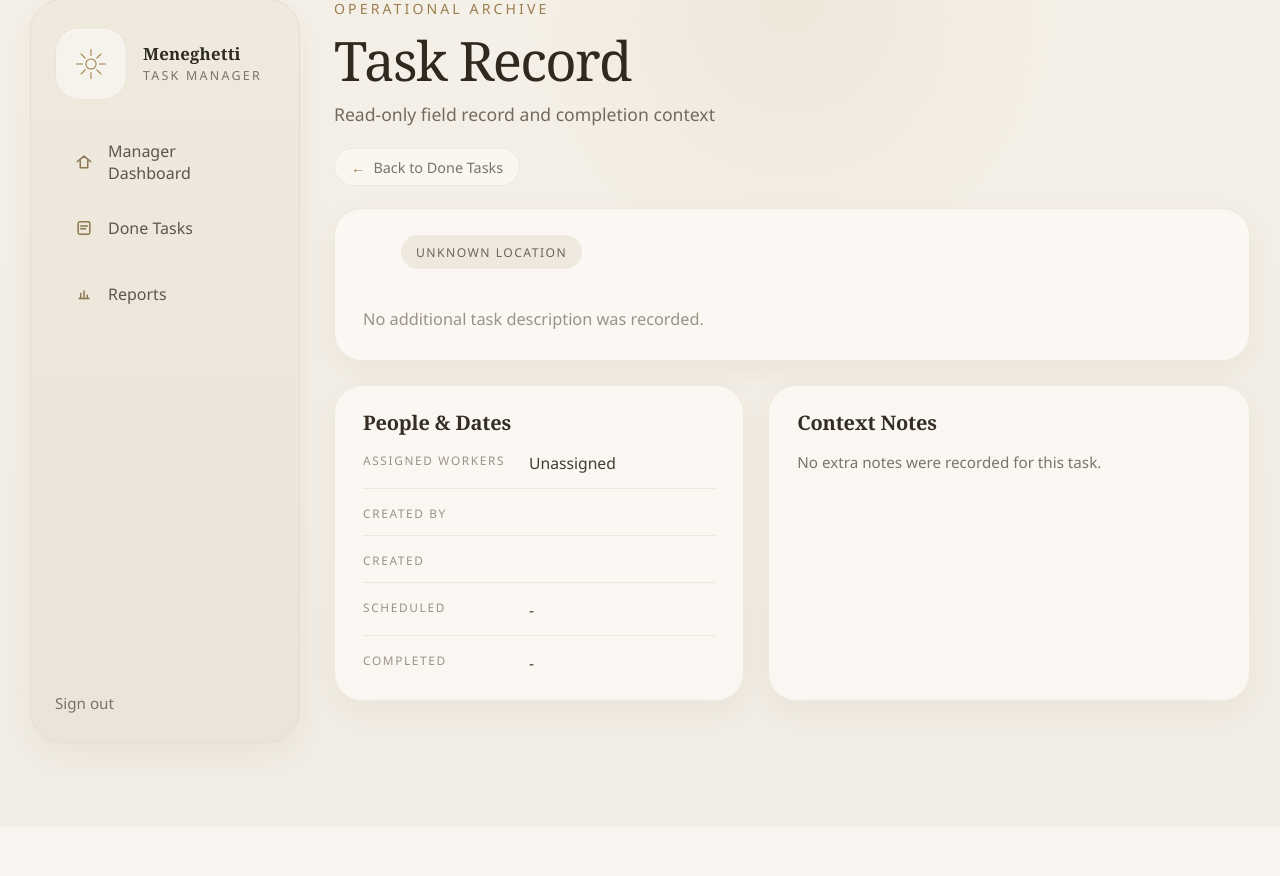
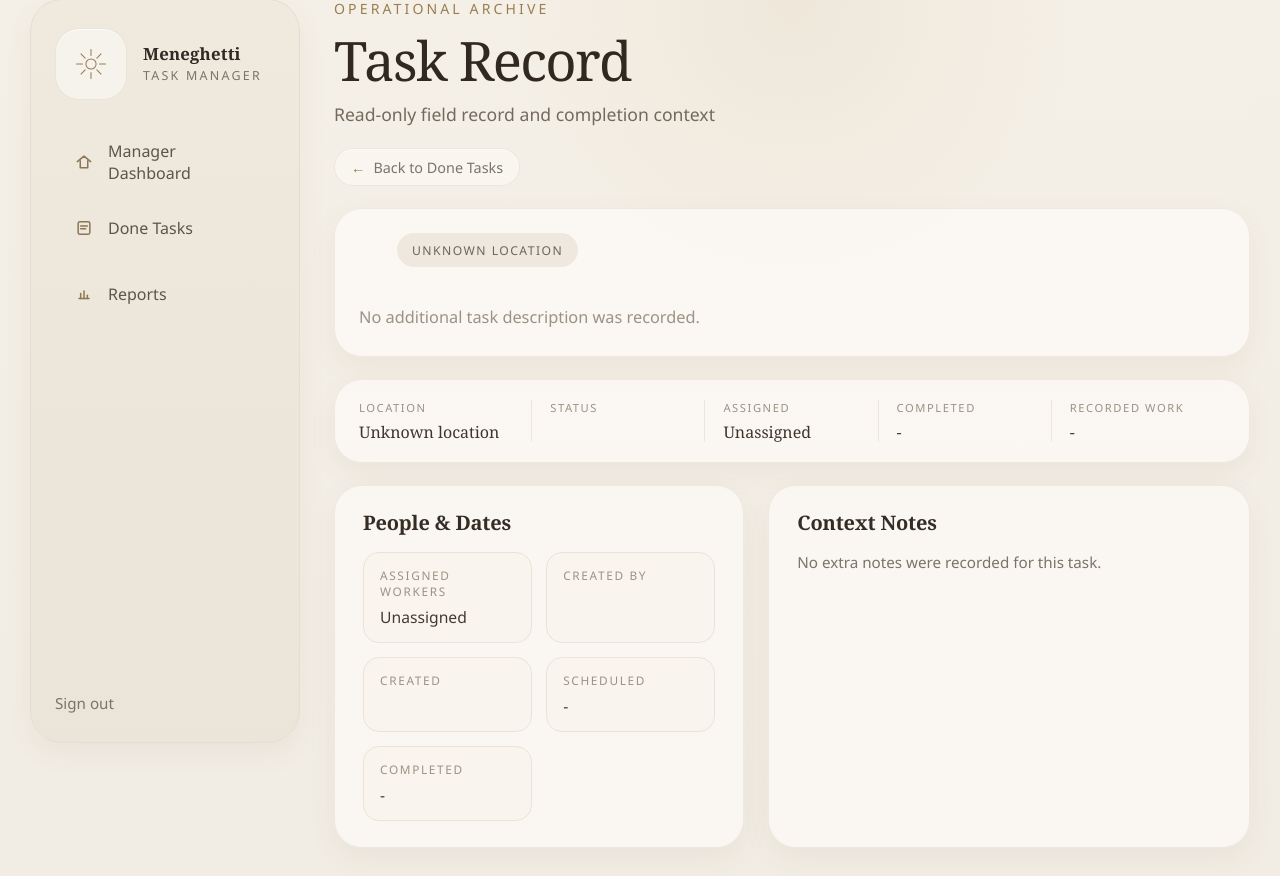
Before and after one commit to 1g0rb/taskmanager, a Flask app: template templates/manager/task_detail.html in a window 1280 px wide. Shown: the part 29-905 px from the top of the page. Before the commit the page ends 804 px from the top, so only its background shows below. Run offline with Flask 3, Linux system fonts and the light colour scheme; the template is opened without the code that fills it, so the values that code supplies are empty.

Commit message:
Refine manager task record layout

```diff
--- a/static/manager.css
+++ b/static/manager.css
@@ -772,18 +772,24 @@ a.manager-upcoming-row {
 
 .manager-record {
   display: grid;
-  gap: 24px;
+  gap: 22px;
 }
 
 .manager-record-hero {
   display: grid;
-  grid-template-columns: minmax(280px, 0.72fr) 1fr;
-  gap: 28px;
+  grid-template-columns: minmax(280px, 0.52fr) 1fr;
+  gap: 26px;
   align-items: stretch;
+  padding: 24px;
+}
+
+.manager-record-hero.has-no-image {
+  grid-template-columns: 1fr;
 }
 
 .manager-record-image-wrap {
-  min-height: 280px;
+  height: clamp(260px, 24vw, 340px);
+  max-height: 340px;
   overflow: hidden;
   border-radius: 24px;
   border: 1px solid rgba(157, 122, 70, 0.12);
@@ -813,8 +818,8 @@ a.manager-upcoming-row {
 .manager-record-title {
   margin: 0 0 18px;
   font-family: Georgia, "Times New Roman", serif;
-  font-size: clamp(2.2rem, 3vw, 3.6rem);
-  line-height: 1;
+  font-size: clamp(2rem, 2.5vw, 3.1rem);
+  line-height: 1.02;
   letter-spacing: -0.03em;
   color: #312820;
 }
@@ -825,6 +830,47 @@ a.manager-upcoming-row {
   color: #6f665b;
   font-size: 1.02rem;
   line-height: 1.75;
+}
+
+.manager-record-summary {
+  display: grid;
+  grid-template-columns: repeat(5, minmax(0, 1fr));
+  gap: 0;
+  padding: 20px 24px;
+}
+
+.manager-record-summary-item {
+  display: grid;
+  gap: 7px;
+  padding: 0 18px;
+  border-right: 1px solid #eee6da;
+  min-width: 0;
+}
+
+.manager-record-summary-item:first-child {
+  padding-left: 0;
+}
+
+.manager-record-summary-item:last-child {
+  border-right: 0;
+  padding-right: 0;
+}
+
+.manager-record-summary-item span {
+  color: var(--md-text-muted);
+  font-size: 0.7rem;
+  letter-spacing: 0.14em;
+  text-transform: uppercase;
+}
+
+.manager-record-summary-item strong {
+  color: #3f352c;
+  font-family: Georgia, "Times New Roman", serif;
+  font-size: 1rem;
+  font-weight: 500;
+  line-height: 1.25;
+  overflow: hidden;
+  text-overflow: ellipsis;
 }
 
 .manager-record-description.is-muted {
@@ -839,21 +885,18 @@ a.manager-upcoming-row {
 
 .manager-record-meta {
   display: grid;
-  gap: 16px;
+  grid-template-columns: repeat(2, minmax(0, 1fr));
+  gap: 14px;
   margin: 0;
 }
 
 .manager-record-meta div {
   display: grid;
-  grid-template-columns: 150px 1fr;
-  gap: 16px;
-  padding-bottom: 14px;
-  border-bottom: 1px solid #eee6da;
-}
-
-.manager-record-meta div:last-child {
-  border-bottom: 0;
-  padding-bottom: 0;
+  gap: 7px;
+  padding: 14px 16px;
+  border: 1px solid #ebe3d7;
+  border-radius: 16px;
+  background: rgba(245, 240, 232, 0.42);
 }
 
 .manager-record-meta dt {
--- a/templates/manager/task_detail.html
+++ b/templates/manager/task_detail.html
@@ -59,7 +59,7 @@
     </div>
 
     <article class="manager-record">
-      <section class="manager-record-hero manager-card dashboard-card">
+      <section class="manager-record-hero manager-card dashboard-card{% if not primary_image %} has-no-image{% endif %}">
         {% if primary_image %}
         <div class="manager-record-image-wrap">
           <img class="manager-record-image" src="{{ url_for('static', filename=primary_image.path) }}" alt="{{ task.title }}">
@@ -79,6 +79,29 @@
           {% else %}
           <p class="manager-record-description is-muted">No additional task description was recorded.</p>
           {% endif %}
+        </div>
+      </section>
+
+      <section class="manager-record-summary manager-card dashboard-card" aria-label="Task summary">
+        <div class="manager-record-summary-item">
+          <span>Location</span>
+          <strong>{{ location.name if location else 'Unknown location' }}</strong>
+        </div>
+        <div class="manager-record-summary-item">
+          <span>Status</span>
+          <strong>{{ task.status|replace('_', ' ')|title }}</strong>
+        </div>
+        <div class="manager-record-summary-item">
+          <span>Assigned</span>
+          <strong>{{ assignee_names|join(', ') if assignee_names else 'Unassigned' }}</strong>
+        </div>
+        <div class="manager-record-summary-item">
+          <span>Completed</span>
+          <strong>{{ completed_at_label or '-' }}</strong>
+        </div>
+        <div class="manager-record-summary-item">
+          <span>Recorded Work</span>
+          <strong>{{ total_duration_label or '-' }}</strong>
         </div>
       </section>
 
```
Also changed, not shown: other parts of static/manager.css (+38 -12 lines).
